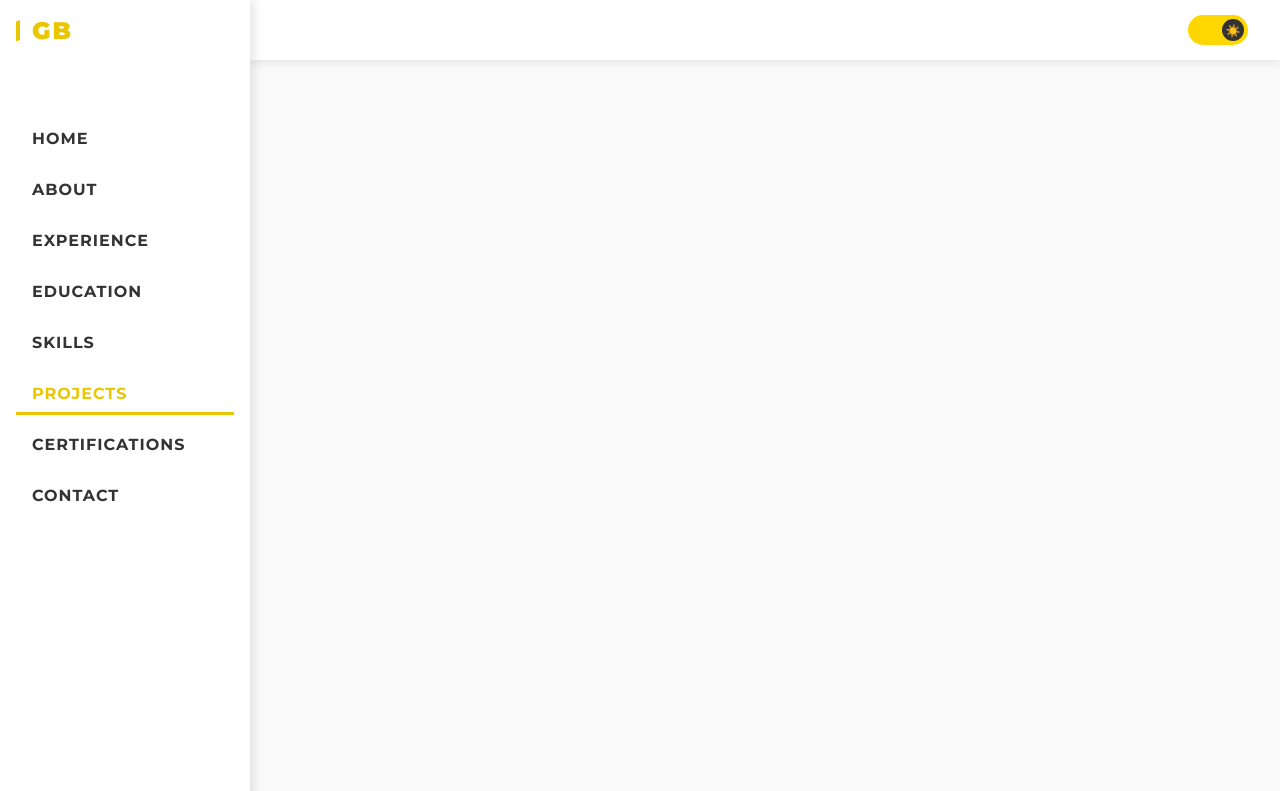
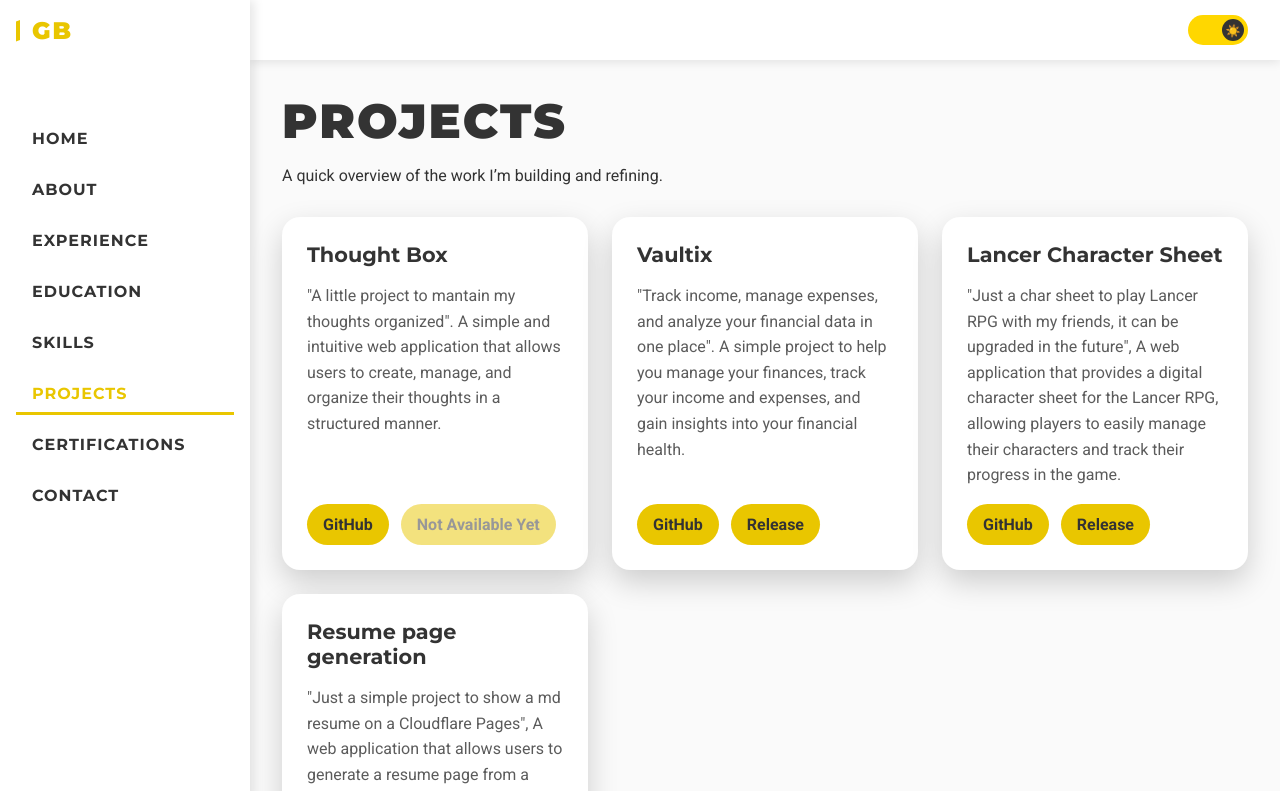
Before and after one commit to YuzuruTK/Portifolio-Project, a React (Vite) app: page /projects in a window 1280 px wide. Shown: the top 791 px of the page. Built offline with nearby package versions, Linux system fonts and the light colour scheme.

Commit message:
feat(projects): add a dedicated projects page with project cards

```diff
--- a/src/App.jsx
+++ b/src/App.jsx
@@ -10,6 +10,7 @@ import Education from './pages/Education';
 import Skills from './pages/Skills';
 import Certifications from './pages/Certifications';
 import Contact from './pages/Contact';
+import Projects from './pages/Projects';
 
 // Import global styles
 import './styles/global.css';
@@ -25,6 +26,7 @@ function App() {
             <Route path="/experience" element={<Experience />} />
             <Route path="/education" element={<Education />} />
             <Route path="/skills" element={<Skills />} />
+            <Route path="/projects" element={<Projects />} />
             <Route path="/certifications" element={<Certifications />} />
             <Route path="/contact" element={<Contact />} />
           </Routes>
--- /dev/null
+++ b/src/pages/Projects.jsx
@@ -0,0 +1,135 @@
+import { motion } from 'framer-motion';
+import styled from 'styled-components';
+
+const ProjectsPage = styled.section`
+  max-width: 1200px;
+  margin: 0 auto;
+`;
+
+const Intro = styled.div`
+  margin-bottom: 2rem;
+`;
+
+const ProjectGrid = styled.div`
+  display: grid;
+  grid-template-columns: repeat(auto-fit, minmax(280px, 1fr));
+  gap: 1.5rem;
+`;
+
+const ProjectCard = styled(motion.article)`
+  background: var(--card-bg);
+  border: 1px solid rgba(255, 255, 255, 0.08);
+  border-radius: 18px;
+  padding: 1.5rem;
+  box-shadow: 0 12px 30px rgba(0, 0, 0, 0.18);
+  display: flex;
+  flex-direction: column;
+  gap: 1rem;
+`;
+
+const ProjectTitle = styled.h3`
+  font-size: 1.3rem;
+  margin-bottom: 0;
+`;
+
+const ProjectMeta = styled.p`
+  color: var(--text);
+  opacity: 0.8;
+  line-height: 1.6;
+`;
+const LinkGroup = styled.div`
+  display: flex;
+  flex-wrap: wrap;
+  gap: 0.75rem;
+  margin-top: auto;
+`;
+
+const ActionLink = styled.a`
+  display: inline-flex;
+  align-items: center;
+  justify-content: center;
+  padding: 0.7rem 1rem;
+  border-radius: 999px;
+  background: var(--accent);
+  color: var(--text);
+  font-weight: 700;
+  transition: transform 0.2s ease, background 0.2s ease;
+
+  &:hover {
+    transform: translateY(-2px);
+    background: var(--secondary);
+    color: var(--text);
+  }
+`;
+
+const projects = [
+  {
+    title: 'Thought Box',
+    description:
+      '"A little project to mantain my thoughts organized". A simple and intuitive web application that allows users to create, manage, and organize their thoughts in a structured manner.',
+    githubUrl: 'https://github.com/YuzuruTK/thought_box_api',
+    releaseUrl: null,
+  },
+  {
+    title: 'Vaultix',
+    description:
+      '"Track income, manage expenses, and analyze your financial data in one place". A simple project to help you manage your finances, track your income and expenses, and gain insights into your financial health.',
+    githubUrl: 'https://github.com/YuzuruTK/Vaultix',
+    releaseUrl: 'https://vaultix.buron.dev',
+  },
+  {
+    title: 'Lancer Character Sheet',
+    description:
+      '"Just a char sheet to play Lancer RPG with my friends, it can be upgraded in the future", A web application that provides a digital character sheet for the Lancer RPG, allowing players to easily manage their characters and track their progress in the game.',
+    githubUrl: 'https://github.com/YuzuruTK/Lancer-Char-Sheet',
+    releaseUrl: 'https://lancer.buron.dev',
+  },
+  {
+    title: 'Resume page generation',
+    description:
+        '"Just a simple project to show a md resume on a Cloudflare Pages", A web application that allows users to generate a resume page from a Markdown file, providing a simple and efficient way to showcase their skills and experience online.',
+    githubUrl: 'https://github.com/YuzuruTK/resume-page',
+    releaseUrl: 'https://resume.buron.dev',
+  },
+];
+
+const Projects = () => {
+  return (
+    <ProjectsPage>
+      <Intro>
+        <h1>Projects</h1>
+        <p>A quick overview of the work I’m building and refining.</p>
+      </Intro>
+
+      <ProjectGrid>
+        {projects.map((project, index) => (
+          <ProjectCard
+            key={project.title}
+            initial={{ opacity: 0, y: 24 }}
+            animate={{ opacity: 1, y: 0 }}
+            transition={{ duration: 0.3, delay: index * 0.08 }}
+          >
+            <ProjectTitle>{project.title}</ProjectTitle>
+            <ProjectMeta>{project.description}</ProjectMeta>
+            <LinkGroup>
+              <ActionLink href={project.githubUrl} target="_blank" rel="noreferrer">
+                GitHub
+              </ActionLink>
+              {project.releaseUrl ? (
+                <ActionLink href={project.releaseUrl} target="_blank" rel="noreferrer">
+                  Release
+                </ActionLink>
+              ) : (
+                <ActionLink disabled style={{ opacity: 0.5, cursor: 'not-allowed' }}>
+                  Not Available Yet
+                </ActionLink>
+              )}
+            </LinkGroup>
+          </ProjectCard>
+        ))}
+      </ProjectGrid>
+    </ProjectsPage>
+  );
+};
+
+export default Projects;
```
